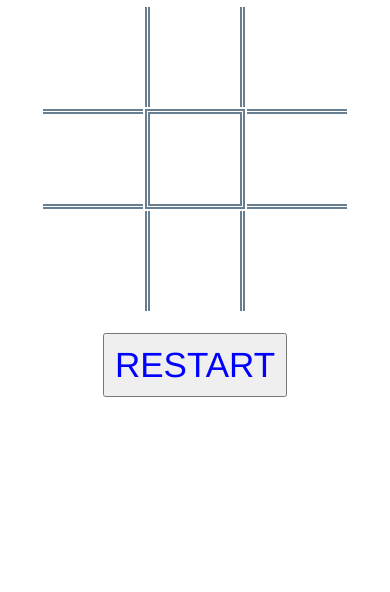
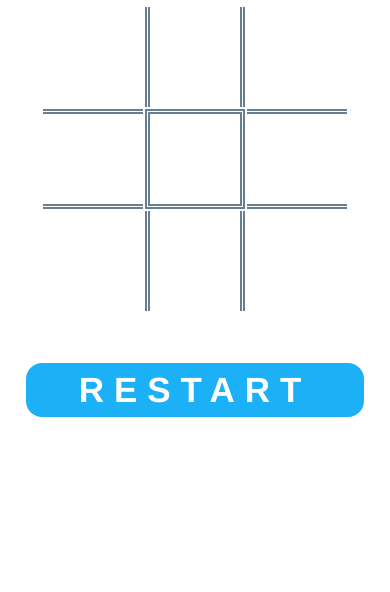
Before and after one commit to Zoneam/Tic-Tac-Toe, a plain HTML site: page index.html in a window 390 px wide. Shown: the part 252-844 px from the top of the page. Drawn offline with Linux system fonts and the light colour scheme.

Commit message:
implementing design changes

```diff
--- a/css/style.css
+++ b/css/style.css
@@ -53,15 +53,11 @@ html, body {
   body {
     display: flex;
     flex-direction: column;
-    /* justify-content: center; */
     align-items: center;
   }
 
   nav {
     width: 100%;
-    /* display: flex;
-    flex-direction: row;
-    justify-content: center; */
   }
 
   input[type=radio] {
@@ -78,8 +74,6 @@ html, body {
 
 }
 
-
-
   #hardness-picker{
     display:flex;
     flex-direction: row;
@@ -95,10 +89,34 @@ html, body {
     margin-left: 50px;
   }
 
-  @media only screen and (max-width: 600px) {
+#start {
+  background-color: #1cb1f6;
+  border: solid transparent;
+  border-radius: 16px;
+  box-sizing: border-box;
+  color: #ffffff;
+  cursor: pointer;
+  font-weight: 700;
+  letter-spacing: 10px;
+  line-height: 20px;
+  margin-top: 50px;
+  overflow: visible;
+  padding: 14px;
+  width: 600px;
+}
 
-    td {
-      height: 100px;
-      width: 100px;
-    }
+#start:hover {
+  filter: brightness(1.4);
+  color:black;
+}
+
+@media only screen and (max-width: 600px) {
+  td {
+    height: 100px;
+    width: 100px;
   }
+  #start{
+    width: 40vh;
+    margin: 50px 20px 0px 20px;
+  }
+}
--- a/index.html
+++ b/index.html
@@ -13,21 +13,17 @@
 
     <div id="scoreboard">
         <p class="text-color score">X Score = <span id="x-score">0</span> </p>
+        <p class="text-color score">Tie = <span id="tie">0</span> </p>
         <p class="text-color score">O Score = <span id="o-score">0</span></p>
     </div>
-
-
-
     <div id="hardness-picker">
         <div class="radio-div">
             <label for="easy">Easy</label>
             <input type="radio" id="easy" name="hardness" value="easy" >
-
         </div>
         <div class="radio-div">
             <label for="normal">Normal</label>
             <input type="radio" id="normal" name="hardness" value="normal" checked>
-
         </div>
         <div class="radio-div">
             <label for="hard">Hard</label>
@@ -35,8 +31,6 @@
 
         </div>
     </div>
-
-
 </nav>
 <body>
     <h1 class="text-color h1-text">There's no winner yet</h1>
--- a/script/script.js
+++ b/script/script.js
@@ -30,6 +30,7 @@ let gameTable = document.querySelector('table');
 let title = document.querySelector('h1');
 let xScore = document.querySelector('#x-score');
 let oScore = document.querySelector('#o-score');
+let tie = document.querySelector('#tie');
 let turn, xArr, oArr, winner, winArray, slotTracker;
 let hardness = 'easy';
 // Restart Button setup
@@ -201,6 +202,7 @@ const displayWinner = (tds) => { // tds are passed as argument
         //    document.querySelector('#board').addEventListener('click', gameStart);
            title.textContent = (`${winner} won in ${winner === 'X' ? xArr.length : oArr.length} steps!`);
        } else if (xArr.length + oArr.length === 9) {
+           tie.textContent = parseInt(tie.textContent) + 1;
            document.querySelector('tbody').classList.add('winner');
         title.textContent = ("It's a Tie !");
     } else title.textContent = ("There's no winner yet");
```
